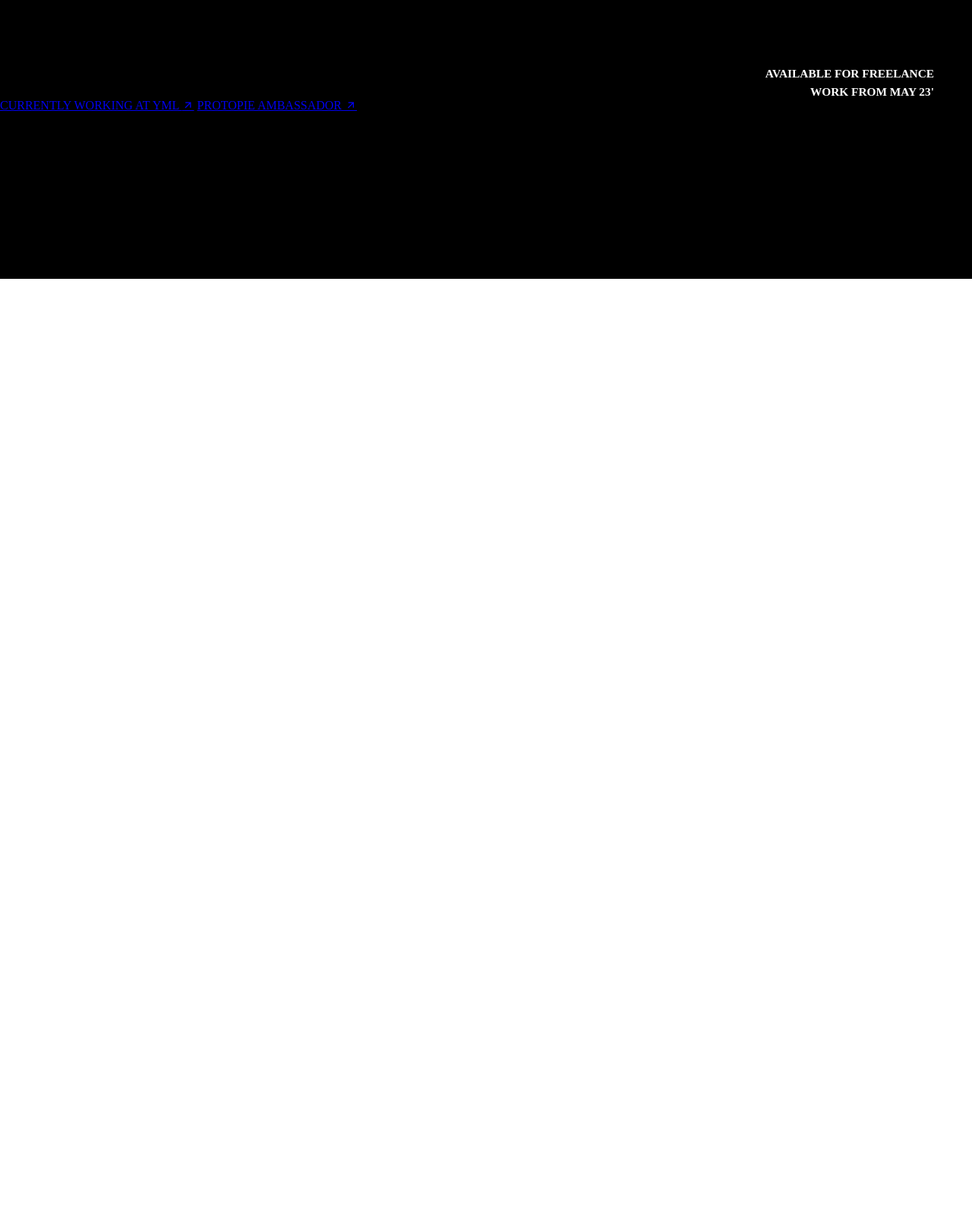
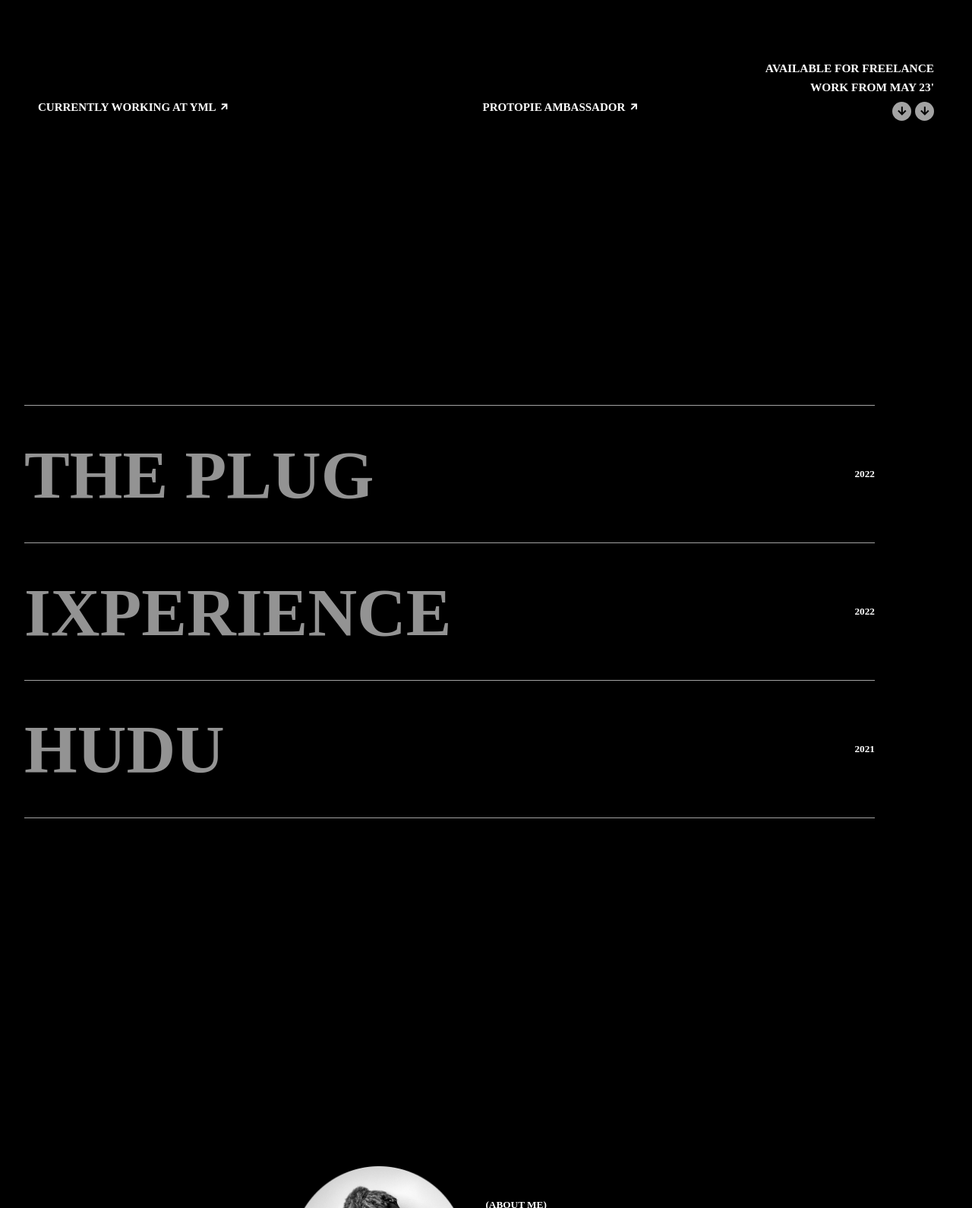
Before and after one commit to nischal108/Cynthia-Ugwu-clonesite, a plain HTML site: page index.html in a window 1280 px wide. Shown: the part 433-2023 px from the top of the page at 76% size. Before the commit the page ends 800 px from the top, so only its background shows below. Drawn offline with nearby package versions, Linux system fonts and the light colour scheme.

Commit message:
second page html,css done

```diff
--- a/index.html
+++ b/index.html
@@ -35,6 +35,35 @@
 
             </div>
         </div>
+        <div id="second_page">
+            <div id="elem">
+                <div class="plug">
+                    <img src="/assests/plug.png" alt="">
+                    <h1>THE PLUG</h1>
+                    <h5>2022</h5>
+                </div>
+                <div class="plug">
+                    <img src="/assests/ixperience.png" alt="">
+                    <h1>IXPERIENCE</h1>
+                    <h5>2022</h5>
+                </div>
+                <div class="plug pluglast">
+                    <img src="/assests/hudu.png" alt="">
+                    <h1>HUDU</h1>
+                    <h5>2021</h5>
+                </div>
+            </div>
+        </div>
+        <div id="third_page">
+            <div id="about">
+                <img src="assests/cynthia.png" alt="">
+                <div id="text">
+                    <h5>(ABOUT ME)</h5>
+                    <p>I'm a product designer with a passion for creating products that not only look good but also solve real problems. When I'm not sketching ideas on paper, you can find me binge-watching a Netflix series or playing video games. My design philosophy is simple: make it visually appealing, functional, and bring a smile to people's faces. I'm the designer you want on your team if you want to make people say 'I need that in my life!'.</p>
+                    <button>Let's talk</button>
+                </div>
+            </div>
+        </div>
     </div>
 <script src="script.js"></script>
 </body>
--- a/style.css
+++ b/style.css
@@ -40,10 +40,14 @@ html,body{
     align-items: center;
     justify-content: space-between;
     color: #fff;
-    padding: 30px 40px;
+    background-color: var(--color_primary);
+    padding: 25px 40px;
     width: 100%;
     font-size: 1.25vw;
     font-weight: 500;
+    position: fixed;
+    top: 0%;
+    z-index: 99;
 }
 #nav a{
     color: #fff;
@@ -51,7 +55,7 @@ html,body{
 }
 
 #heading{
-    margin-top: 82px;
+    padding-top: 12vw;
     margin-left: 30px;
     color: #a3a3a3;
 }
@@ -86,3 +90,103 @@ html,body{
     font-size: 1.2vw;
     text-align: end;
 }
+
+ /* hero footer */
+ #hero_footer{
+    padding: 0 50px;
+    /* position: absolute;
+    bottom: 5%; */
+    display: flex;
+    justify-content: space-between;
+    align-items: center;
+ }
+
+ #hero_footer a{
+    color: var(--color_white);
+    text-decoration: none;
+    text-transform: uppercase;
+    font-size: 15px;
+    font-weight: 600;
+ }
+
+ #iconset{
+    margin-top: 10px;
+    color: var(--color_primary);
+    display: flex;
+    align-items: center;
+    justify-content: flex-start;
+    gap: 5px;
+ }
+
+#circle{
+    background-color: var(--color_secondary);
+    width: 25px;
+    height: 25px;
+    border-radius: 50%;
+    display: flex;
+    align-items: center;
+    justify-content: center;
+    font-weight: 800;
+}
+
+
+/* Second page  */
+#second_page{
+    width: 100%;
+    height: 130vh;
+    background-color: var(--color_primary);
+    padding: 13vw 10vw 0 2.5vw;
+}
+.plug{
+    border-top: 1px solid var(--color_secondary);
+    padding: 3vw 0;
+    display: flex;
+    align-items: center;
+    justify-content: space-between;
+    position: relative;
+}
+.plug h1{
+    color: #a3a3a3;
+    font-size: 7vw;
+    opacity: .9;
+}
+.plug h5{
+    color: var(--color_white);
+}
+.pluglast{
+    border-bottom: 1px solid var(--color_secondary);
+}
+
+.plug img{
+    display: none;
+    position: absolute;
+    z-index: 999;
+    height: 140%;
+}
+
+
+ /* third page */
+ #third_page{
+    background-color: var(--color_primary);
+    width: 100%;
+    height: 100vh;
+ }
+ #third_page{
+    /* display: flex;
+    align-items: center;
+    justify-content: flex-end; */
+ }
+ #about{
+    padding: 10vw 10vw 0 30vw;
+    display: flex;
+    align-items: center;
+    justify-content: flex-end;
+    gap: 25px;
+ }
+ #about img{
+    width: 18vw;
+    height: auto;
+}
+#about #text{
+    color: var(--color_white);
+}
```
Also changed, not shown: assests/cynthia.png (added), assests/hudu.png (added), assests/ixperience.png (added), assests/plug.png (added).
